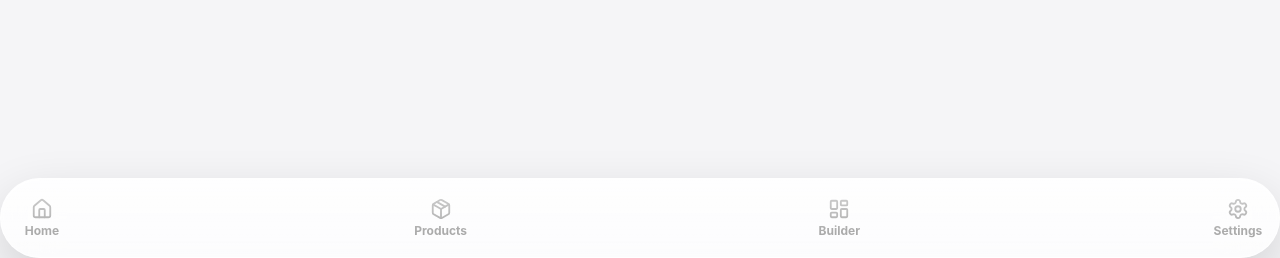
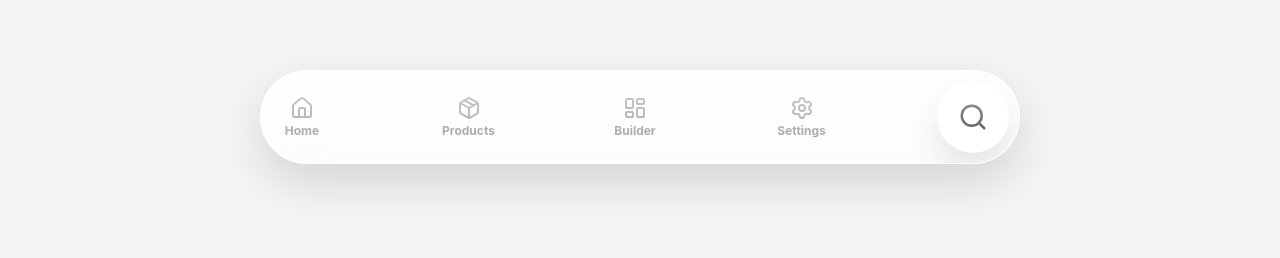
Before and after one commit to omidshokri/Siloam-inventory, a Next.js app: page /dashboard in a window 1280 px wide. Shown: the part 622-880 px from the top of the page. After the commit the page ends 800 px from the top, so only its background shows below. Built offline with nearby package versions, Linux system fonts and the light colour scheme; no server answers; the database is empty.

Commit message:
clean bottom nav

```diff
--- a/components/BottomNav.tsx
+++ b/components/BottomNav.tsx
@@ -1,57 +1,124 @@
 "use client";
 
+import { useState } from "react";
 import Link from "next/link";
-import { usePathname } from "next/navigation";
+import { usePathname, useRouter } from "next/navigation";
 import {
   Home,
   Package,
   LayoutDashboard,
   Settings,
+  Search,
+  Camera,
+  X,
 } from "lucide-react";
 
 export default function BottomNav() {
   const pathname = usePathname();
+  const router = useRouter();
 
-  const navItems = [
-    {
-      href: "/",
-      label: "Home",
-      icon: Home,
-    },
-    {
-      href: "/products",
-      label: "Products",
-      icon: Package,
-    },
-    {
-      href: "/dashboard/builder",
-      label: "Builder",
-      icon: LayoutDashboard,
-    },
-    {
-      href: "/settings",
-      label: "Settings",
-      icon: Settings,
-    },
-  ];
+  const [searchOpen, setSearchOpen] = useState(false);
+  const [query, setQuery] = useState("");
+
+  function closeSearch() {
+    setSearchOpen(false);
+    setQuery("");
+  }
+
+  function submitSearch() {
+    const cleanQuery = query.trim();
+
+    if (!cleanQuery) {
+      closeSearch();
+      return;
+    }
+
+    router.push(`/search?q=${encodeURIComponent(cleanQuery)}`);
+    closeSearch();
+  }
+
+  function openScanner() {
+    router.push("/search?scanner=true");
+    closeSearch();
+  }
+
+  if (searchOpen) {
+    return (
+      <div className="bottom-nav-wrap bottom-search-wrap">
+        <div className="bottom-search">
+          <input
+            autoFocus
+            value={query}
+            placeholder="Search inventory..."
+            onChange={(e) => setQuery(e.target.value)}
+            onKeyDown={(e) => {
+              if (e.key === "Enter") submitSearch();
+              if (e.key === "Escape") closeSearch();
+            }}
+          />
+
+          <button type="button" onClick={openScanner} aria-label="Scan QR">
+            <Camera size={22} />
+          </button>
+
+          <button type="button" onClick={closeSearch} aria-label="Close search">
+            <X size={24} />
+          </button>
+        </div>
+      </div>
+    );
+  }
 
   return (
-    <nav className="bottom-nav">
-      {navItems.map((item) => {
-        const Icon = item.icon;
-        const isActive = pathname === item.href;
+    <div className="bottom-nav-wrap">
+      <nav className="bottom-nav">
+        <Link
+          href="/"
+          className={`bottom-nav-item ${pathname === "/" ? "active" : ""}`}
+        >
+          <Home size={24} />
+          <span>Home</span>
+        </Link>
 
-        return (
-          <Link
-            key={item.href}
-            href={item.href}
-            className={`bottom-nav-item ${isActive ? "active" : ""}`}
-          >
-            <Icon size={22} />
-            <span>{item.label}</span>
-          </Link>
-        );
-      })}
-    </nav>
+        <Link
+          href="/products"
+          className={`bottom-nav-item ${
+            pathname.startsWith("/products") ? "active" : ""
+          }`}
+        >
+          <Package size={24} />
+          <span>Products</span>
+        </Link>
+
+        <Link
+          href="/dashboard/builder"
+          className={`bottom-nav-item ${
+            pathname.startsWith("/dashboard/builder") ? "active" : ""
+          }`}
+        >
+          <LayoutDashboard size={24} />
+          <span>Builder</span>
+        </Link>
+
+        <Link
+          href="/settings"
+          className={`bottom-nav-item ${
+            pathname.startsWith("/settings") ? "active" : ""
+          }`}
+        >
+          <Settings size={24} />
+          <span>Settings</span>
+        </Link>
+
+        <button
+          type="button"
+          className="bottom-nav-search"
+          onClick={() => setSearchOpen(true)}
+          aria-label="Open search"
+        >
+          <Search size={30} />
+        </button>
+      </nav>
+    </div>
   );
 }
```
